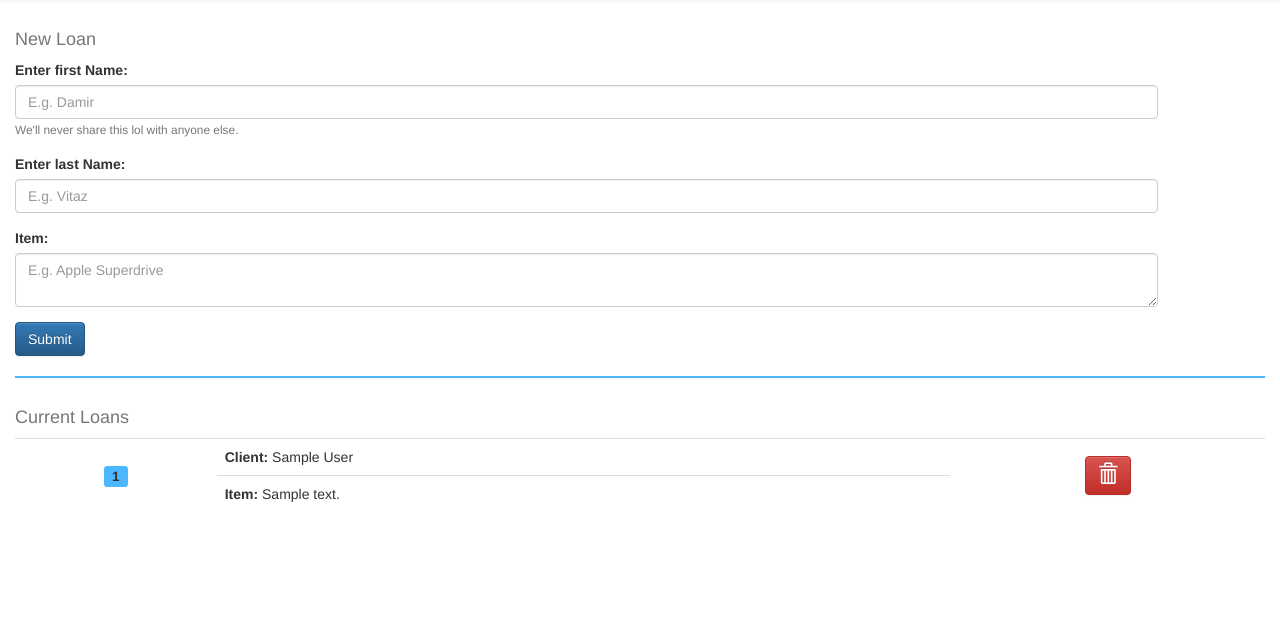
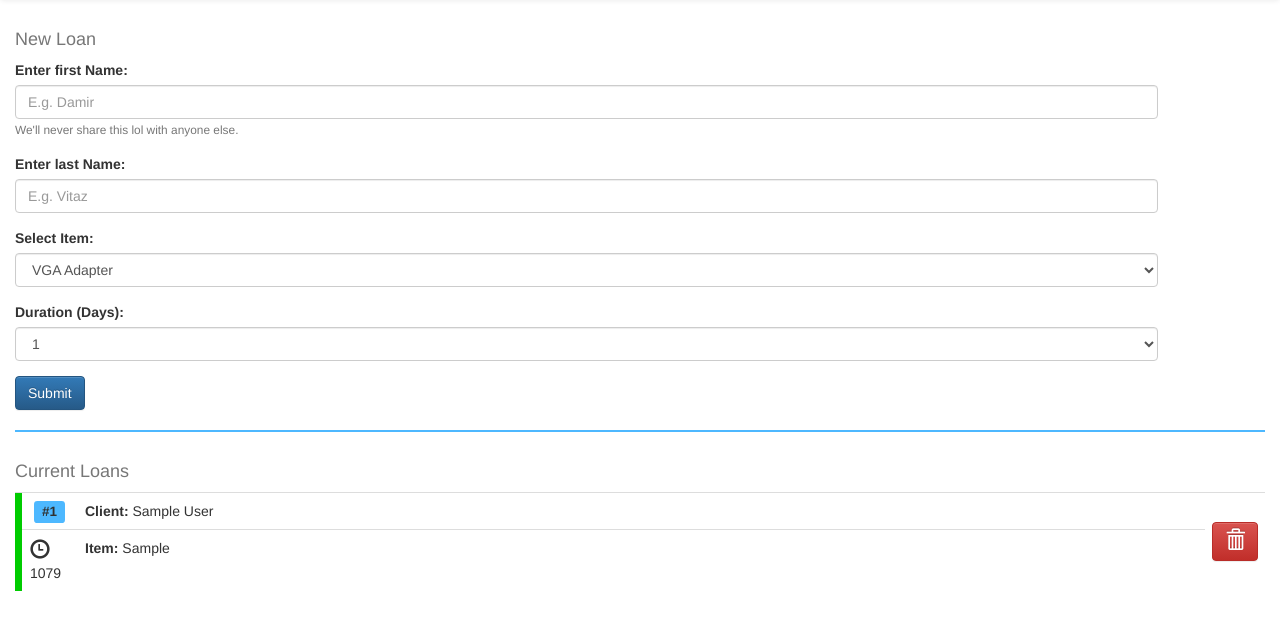
Before and after one commit to panashm/Lister, a Flask app: page / in a window 1280 px wide. Shown: the part 52-682 px from the top of the page. Run offline with Flask 2, Linux system fonts and the light colour scheme; tables that the repository leaves empty hold one stand-in row (values such as "Sample post"); some libraries are stand-ins or nearby versions.

Commit message:
added days left counter and color indicators

```diff
--- a/app/app.py
+++ b/app/app.py
@@ -2,6 +2,7 @@ from __future__ import print_function # In python 2.7
 import sys
 from flask import (Flask, flash, render_template, request, redirect, url_for)
 from flask_sqlalchemy import SQLAlchemy
+import datetime, time
 
 
 from flask_wtf import Form
@@ -10,6 +11,8 @@ from wtforms import TextAreaField, BooleanField, SelectField
 from wtforms.validators import Required, EqualTo, Optional
 from wtforms.validators import Length, Email
 from wtforms.widgets import TextArea
+#from .momentjs import momentjs
+#app.jinja_env.globals['momentjs'] = momentjs
 
 app = Flask(__name__)
 app.debug = True
@@ -18,18 +21,22 @@ db = SQLAlchemy(app)
 
 from models import *
 
+item_choices = [ (0, 'VGA Adapter'),(1, 'Apple Superdrive'),(2, 'T430'), (3, 'Other') ]
+day_choices = [ (0, '1'),(1, '2'),(2, '3'), (3, '4'), (4, '5'),(5, '6'), (6, '7') ]
+
+currDate = time.strftime("%d/%m/%Y")
+#print ("dd/mm/yyyy format =  %s/%s/%s" % (dueDate.day, dueDate.month, dueDate.year), file=sys.stderr )
+
 class newEntryForm(Form):
     firstName = TextField('Enter first Name:', validators=[Required()])
     lastName = TextField('Enter last Name:', validators=[Required()])
     body = TextField(u'Text', widget=TextArea(), validators=[Required()])
     item = SelectField('Select Item:',
                             [validators.Required()],
-                            choices=[
-                                (1, 'VGA Adapter'),
-                                (2, 'Apple Superdrive'),
-                                (3, 'T430'),
-                                (4, 'Other'),
-                            ])
+                            choices=item_choices)
+    duration = SelectField('Duration (Days):',
+                            [validators.Required()],
+                            choices=day_choices)
 
 @app.route("/", methods=['GET', 'POST'])
 def main():
@@ -37,11 +44,22 @@ def main():
         form = newEntryForm(request.form)
         #flash('Record was successfully added')
         print(form.firstName, file=sys.stderr)
+        integer = int(form.item.data)
+        item_display = item_choices[integer][1]
+
+        day_integer = int(form.duration.data)
+        day_display = day_choices[day_integer][1]
+
+        due_date = datetime.datetime.strptime(currDate, '%d/%m/%Y') + datetime.timedelta(days=day_integer)
 
         #if form.validate():
-            #print('Hello wssorld!', file=sys.stderr)
+        print(item_display, file=sys.stderr)
+        print("hello there", file=sys.stderr)
 
-        entry = Entry(first_name=form.firstName.data, last_name=form.lastName.data, body = form.body.data)
+        if (item_display == "Other"):
+            entry = Entry(first_name=form.firstName.data, last_name=form.lastName.data, item = form.body.data, duration = day_display, dueDate = due_date, days_remaining = day_display)
+        else:
+            entry = Entry(first_name=form.firstName.data, last_name=form.lastName.data, item = item_display, duration = day_display, dueDate = due_date, days_remaining = day_display)
 
         db.session.add(entry)
         db.session.commit()
@@ -51,6 +69,29 @@ def main():
         return render_template('index.html', form = newEntryForm(), entries = Entry.query.all())
        # else:
         #return render_template('index.html', form = form)
+
+
+    #Calculate the days remaining
+    entries = Entry.query.all()
+    d1 = datetime.datetime.strptime(currDate, '%d/%m/%Y')
+    for entry in entries:
+
+        if (entry.dueDate != None):
+            dueDate = (entry.dueDate)
+            dueDate = dueDate.strftime('%d/%m/%Y')
+            #currDate = time.strftime(dueDate, "%d/%m/%Y")
+            print (dueDate, file=sys.stderr)
+            d2 = datetime.datetime.strptime(dueDate, '%d/%m/%Y')
+            daysRemaining = abs((d2 - d1).days)
+            print ("yah yah yah yah yah",file=sys.stderr)
+            print(daysRemaining, file=sys.stderr)
+            print(entry.first_name, file=sys.stderr)
+
+
+            entry.days_remaining = daysRemaining
+            db.session.commit()
+
+
     return render_template('index.html', form = newEntryForm(), entries = Entry.query.all())
 
 @app.route('/delete', methods=['POST'])
--- a/app/models.py
+++ b/app/models.py
@@ -4,7 +4,10 @@ class Entry(db.Model):
     id = db.Column(db.Integer, primary_key=True)
     first_name = db.Column(db.String(64), index=True, unique=False)
     last_name = db.Column(db.String(64), index=True, unique=True)
-    body = db.Column(db.String(140))
+    item = db.Column(db.String(140))
+    duration = db.Column(db.Integer, index=True)
+    dueDate = db.Column(db.DateTime)
+    days_remaining = db.column(db.Integer)
 
     def __repr__(self):
         return '<Entry %r>' % (self.first_name)
--- a/app/templates/base.html
+++ b/app/templates/base.html
@@ -13,7 +13,7 @@
 <link href="assets/css/bootstrap-responsive.css" rel="stylesheet">
     <script src="{{ url_for('static', filename='css/bootstrap3/js/jquery-3.1.0.min.js') }}"></script>
     <script src="{{ url_for('static', filename='css/bootstrap3/js/bootstrap.min.js') }}"></script>
-
+    <script src="/static/js/moment.min.js"></script>
     <!-- Load c3.css -->
     <link href="{{ url_for('static', filename='css/c3.css') }}" rel="stylesheet" type="text/css">
     <!-- Load d3.js and c3.js -->
--- a/app/templates/index.html
+++ b/app/templates/index.html
@@ -4,35 +4,34 @@
         <div class="row new entry">
             <div class="col-xs-11">
                 <h4 class="text-muted">New Loan</h4>
-                <form action="" method="post" name="newEntry">
+                <form data-toggle="validator" action="" method="post" name="newEntry">
 					{{ form.hidden_tag() }}
-                    <div class="form-group">
+                    <div class="form-group has-danger">
                         {{form.firstName.label}}
-						{{form.firstName(placeholder="E.g. Damir", class="form-control")}}
+						{{form.firstName(placeholder="E.g. Damir", class="form-control form-control-danger ", id="inputDanger1", required="true")}}
                     	<small id="emailHelp" class="form-text text-muted">We'll never share this lol with anyone else.</small>
                   	</div>
                     <div class="form-group">
                     	{{form.lastName.label}}
-						{{form.lastName(placeholder="E.g. Vitaz", class="form-control")}}
+						{{form.lastName(placeholder="E.g. Vitaz", class="form-control", required="true")}}
                   </div>
-                  <!--<div class="form-group">
-                    <label for="exampleSelect1">Select Item</label>
-                        <select class="form-control" id="exampleSelect1">
-                      <option>Item 1</option>
-                      <option>Item 2</option>
-                      <option>Item 3</option>
-                      <option>Other</option>
-                    </select>
+                  <div class="form-group">
+                        {{form.item.label}}
+                        {{form.item(class="form-control", id="item", onchange="change(this)")}}
                   </div>
-                    <div class="form-group">
+                    <!--<div class="form-group">
                         <label for="example-datetime-local-input" class="example-text-imput">Return Date</label>
                              <input class="form-control" type="date" value="2011-08-19" id="example-date-input">
 
                         </div>-->
-                  <div class="form-group">
-                    <label for="exampleTextarea">Item:</label>
+                  <div class="form-group OtherItem">
+                    <label for="exampleTextarea">Other Item:</label>
                     {{ form.body(placeholder="E.g. Apple Superdrive", class="form-control") }}
                     </div>
+                    <div class="form-group">
+                        {{form.duration.label}}
+                        {{form.duration(class="form-control daysSelect", id="duration")}}
+                  </div>
                   <button type="submit" class="btn btn-primary">Submit</button>
                 </form>
             </div>
@@ -48,17 +47,32 @@
                 <div class="table-responsive">
                     <table class="table">
                         <tr>
-                            <th class="tableIndex" rowspan="2"><span class="label label-primary">{{ entry.id }}</span></th>
-                            <td><b>Client:</b> {{ entry.first_name }} {{ entry.last_name }}</td>
-                            <th class="tableBin" rowspan="2">
+                            {% if (entry.days_remaining > 2) %}
+                                <td style="background-color:#00cc00;width: 7px; padding:0;" rowspan="2"></th>
+                            {% elif (entry.days_remaining > 0) %}
+                                <td style="background-color:#ffb31c;width: 7px; padding:0;" rowspan="2"></th>
+                            {% else %}
+                                <td style="background-color:#f44e42;width: 7px; padding:0;" rowspan="2"></th>
+                            {% endif %}
+                            <th class="tableIndex" style="width: 55px; padding:0;"><span class="label label-primary">#{{ entry.id }}</span></th>
+                            <td class="tableClient"><b>Client:</b> {{ entry.first_name }} {{ entry.last_name }}</td>
+                            <th class="tableBin" style="width: 50px; padding:7px;" rowspan="2">
                                 <form action="{{ url_for('delete_entry') }}" method="POST" class="deleteEntry">
                                     <input type=hidden value="{{ entry.id }}"name="entry_to_delete">
                                     <button type="submit" class="btn btn-danger"><span class="glyphicon glyphicon-trash"></span></button>
                                 </form>
                             </th>
+
                         </tr>
                         <tr>
-                            <td class="tg-yw4l"><b>Item:</b> {{entry.body}}</td>
+                            <td class="tableTime"><span class="glyphicon glyphicon-time"></span>
+                                {% if (entry.duration > 0) %}
+                                    {{ entry.days_remaining }}
+                                {% else %}
+                                    5
+                                {% endif %}
+                            </td>
+                            <td class="tableItem"><b>Item:</b> {{entry.item}} </td>
                         </tr>
                     </table>
                 </div>
@@ -66,4 +80,22 @@
             </div>
         </div>
     </div>
+
+    <script>
+        var textBlock = $('.OtherItem');
+        textBlock.hide();
+
+        function change(obj) {
+            var textBlock = $('.OtherItem');
+            var selectBox = document.getElementById("item");
+            var selected = selectBox.value;
+
+            if (selected == '3'){
+               textBlock.show();
+            }else{
+                textBlock.hide();
+            }
+        }
+    </script>
+
 {% endblock %}
```
Also changed, not shown: app/app.db.
